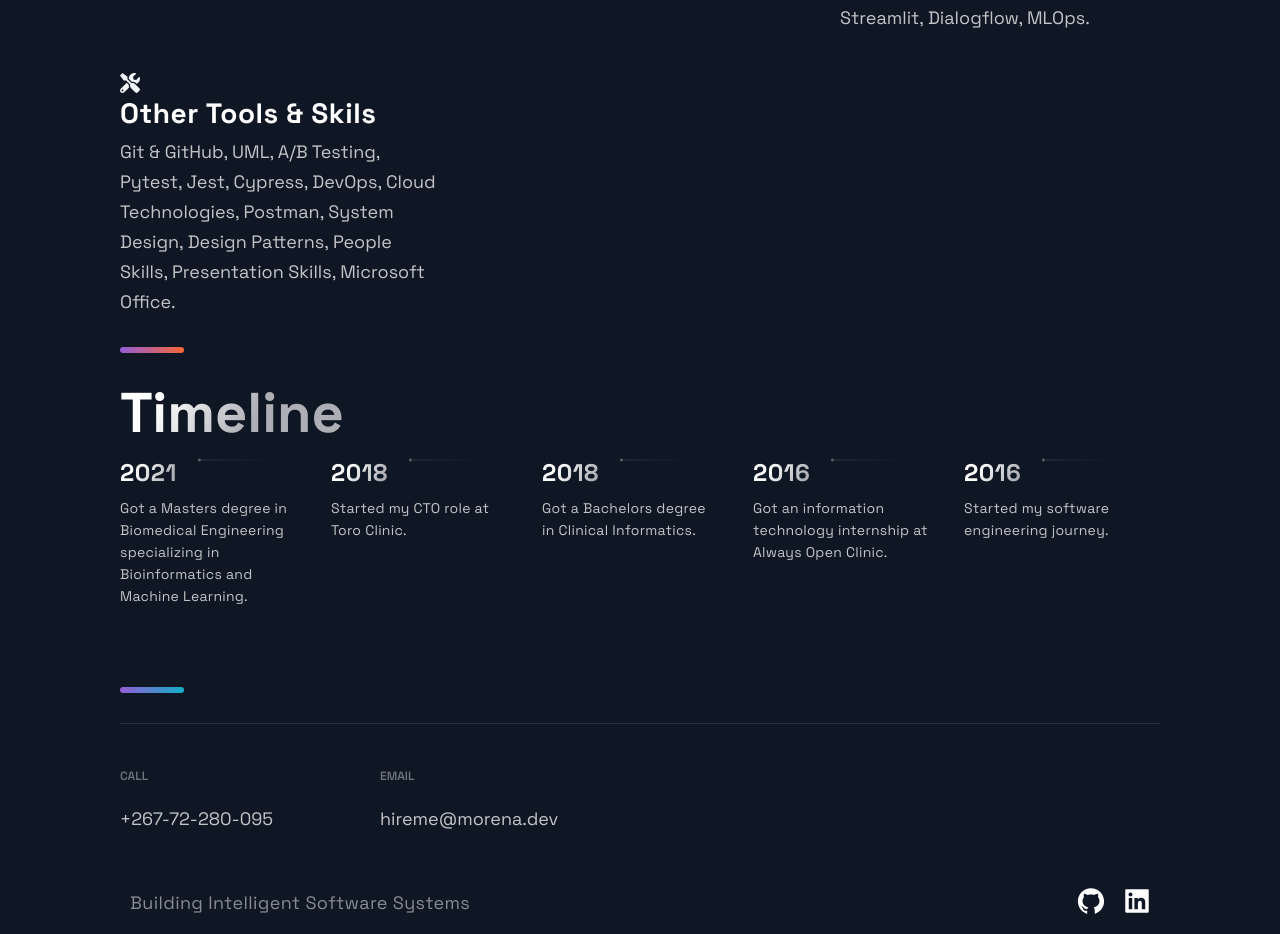
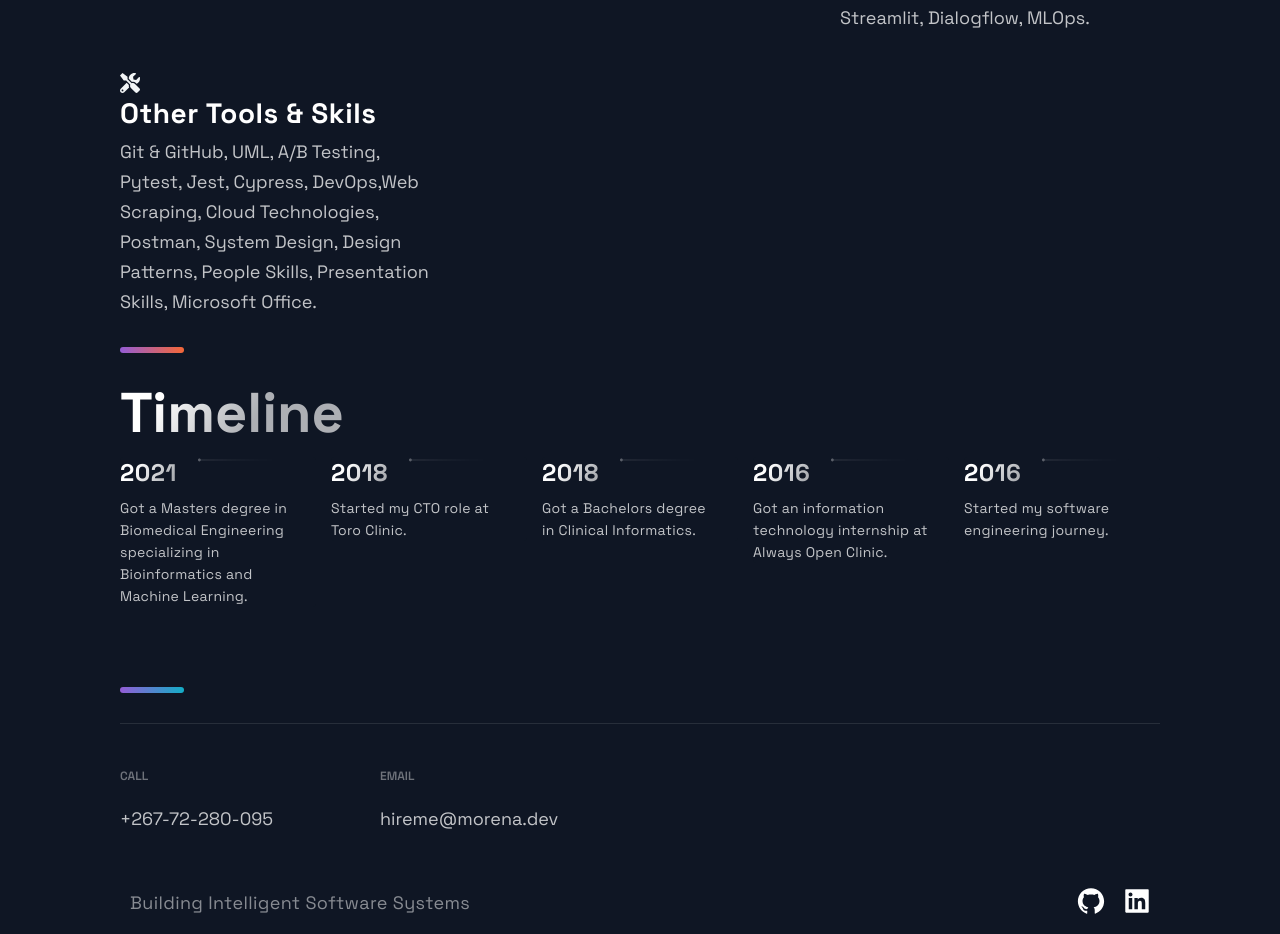
Before and after one commit to anothermorena/portfolio, a Next.js app: page / in a window 1280 px wide. Shown: the part 3900-4834 px from the top of the page. Built offline with nearby package versions, Linux system fonts and the light colour scheme.

Commit message:
added webscraping to the other tools and skills in the technologies section

```diff
--- a/src/components/Technologies/Technologies.js
+++ b/src/components/Technologies/Technologies.js
@@ -1,14 +1,32 @@
 import React from 'react';
-import { FaRobot, FaTools,FaReact,FaDatabase} from 'react-icons/fa';
-import { List, ListContainer, ListItem, ListParagraph, ListTitle } from './TechnologiesStyles';
-import { Section, SectionDivider, SectionText, SectionTitle } from '../../styles/GlobalComponents';
+import {
+  FaRobot,
+  FaTools,
+  FaReact,
+  FaDatabase,
+} from 'react-icons/fa';
+import {
+  List,
+  ListContainer,
+  ListItem,
+  ListParagraph,
+  ListTitle,
+} from './TechnologiesStyles';
+import {
+  Section,
+  SectionDivider,
+  SectionText,
+  SectionTitle,
+} from '../../styles/GlobalComponents';
 
-const Technologies = () =>  (
+const Technologies = () => (
   <Section id="tech">
     <SectionDivider divider />
     <SectionTitle>Technologies</SectionTitle>
     <SectionText>
-    I've worked with a range of technologies, from web development through cross-platform mobile development to artificial intelligence.
+      I've worked with a range of technologies, from web development
+      through cross-platform mobile development to artificial
+      intelligence.
     </SectionText>
     <List>
       <ListItem>
@@ -18,7 +36,9 @@ const Technologies = () =>  (
         <ListContainer>
           <ListTitle>Front-End</ListTitle>
           <ListParagraph>
-          HTML, CSS, Bootstrap, Tailwind CSS, Materialize CSS, Chakra UI, JavaScript, jQuery, Ajax, JSON, React, React Native, Expo, SEO, WPO, PWA
+            HTML, CSS, Bootstrap, Tailwind CSS, Materialize CSS,
+            Chakra UI, JavaScript, jQuery, Ajax, JSON, React, React
+            Native, Expo, SEO, WPO, PWA
           </ListParagraph>
         </ListContainer>
       </ListItem>
@@ -29,7 +49,8 @@ const Technologies = () =>  (
         <ListContainer>
           <ListTitle>Back-End</ListTitle>
           <ListParagraph>
-          XML, SQL, MySQL, Redis, PHP, Botman, Restful & SOAP API’s, Python, FastAPI, C++, Twilio, Africa is Talking
+            XML, SQL, MySQL, Redis, PHP, Botman, Restful & SOAP API’s,
+            Python, FastAPI, C++, Twilio, Africa is Talking
           </ListParagraph>
         </ListContainer>
       </ListItem>
@@ -40,7 +61,9 @@ const Technologies = () =>  (
         <ListContainer>
           <ListTitle>Artificial Intelligence</ListTitle>
           <ListParagraph>
-          ETL, EDA, Data Visualization, NumPy, Pandas, Scikit-learn, Matplotlib, Seaborn, TensorFlow, Keras, Machine & Deep Learning Algorithms, Streamlit, Dialogflow, MLOps.
+            ETL, EDA, Data Visualization, NumPy, Pandas, Scikit-learn,
+            Matplotlib, Seaborn, TensorFlow, Keras, Machine & Deep
+            Learning Algorithms, Streamlit, Dialogflow, MLOps.
           </ListParagraph>
         </ListContainer>
       </ListItem>
@@ -51,7 +74,10 @@ const Technologies = () =>  (
         <ListContainer>
           <ListTitle>Other Tools & Skils</ListTitle>
           <ListParagraph>
-          Git & GitHub, UML, A/B Testing, Pytest, Jest, Cypress, DevOps, Cloud Technologies, Postman, System Design, Design Patterns, People Skills, Presentation Skills, Microsoft Office.
+            Git & GitHub, UML, A/B Testing, Pytest, Jest, Cypress,
+            DevOps,Web Scraping, Cloud Technologies, Postman, System
+            Design, Design Patterns, People Skills, Presentation
+            Skills, Microsoft Office.
           </ListParagraph>
         </ListContainer>
       </ListItem>
```
